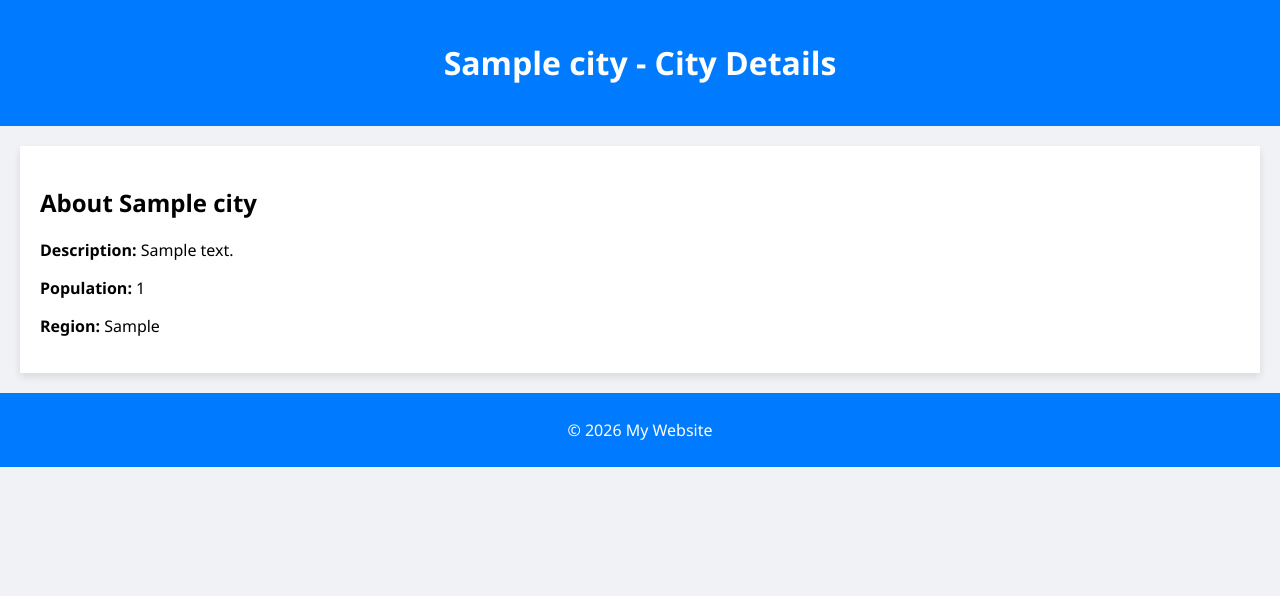
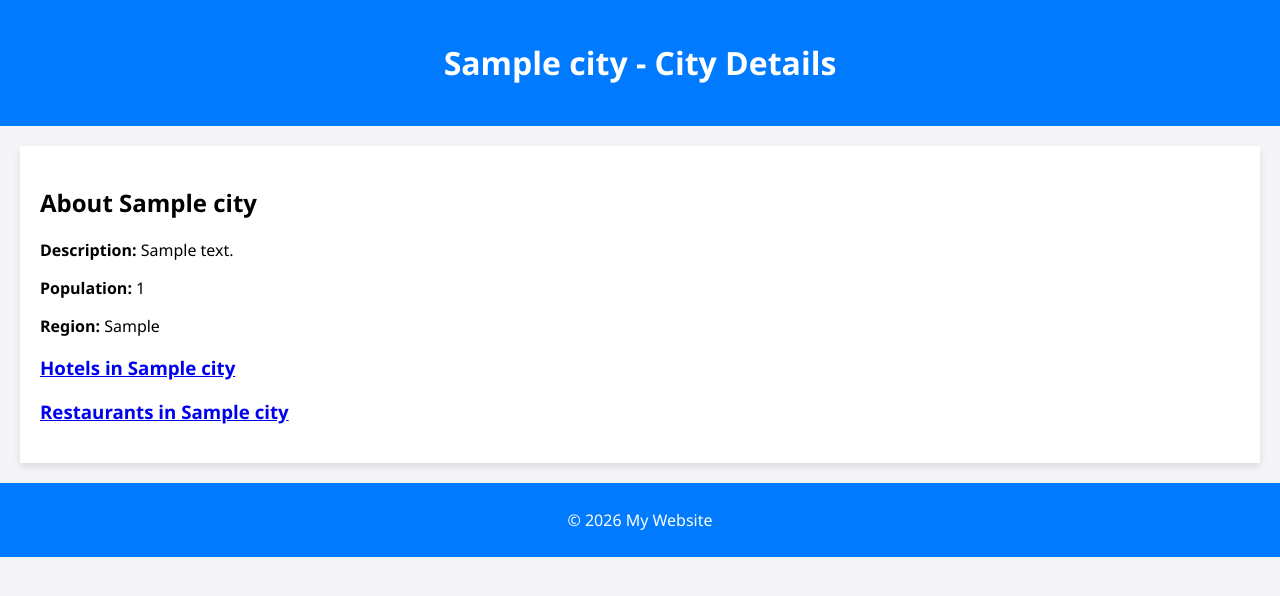
Before and after one commit to fatimajannet/trippy-bd, a Django app: page /cities/1/ in a window 1280 px wide. Shown: the top 596 px of the page. Run offline with Django 5.2, Linux system fonts and the light colour scheme; tables that the repository leaves empty hold one stand-in row (values such as "Sample post").

Commit message:
more or less updated

```diff
--- a/trippybd/cities/templates/cities/city_details.html
+++ b/trippybd/cities/templates/cities/city_details.html
@@ -7,7 +7,7 @@
     <style>
         body {
             font-family: 'Segoe UI', Tahoma, Geneva, Verdana, sans-serif;
-            background-color: #f0f2f5;
+            background-color: #f4f4f9;
             margin: 0;
             padding: 0;
         }
@@ -32,6 +32,31 @@
             background-color: #007bff;
             color: white;
         }
+
+        .hotel-list {
+            margin-top: 20px;
+        }
+
+        .hotel-item {
+            background-color: #f9f9f9;
+            padding: 20px;
+            margin: 10px 0;
+            border-radius: 8px;
+            box-shadow: 0 4px 8px rgba(0, 0, 0, 0.1);
+        }
+
+        .hotel-item h3 {
+            color: #333;
+        }
+
+        .hotel-item p {
+            color: #666;
+        }
+
+        .hotel-item .price {
+            font-weight: bold;
+            color: #4CAF50;
+        }
     </style>
 </head>
 <body>
@@ -45,6 +70,30 @@
         <p><strong>Description:</strong> {{ city.description }}</p>
         <p><strong>Population:</strong> {{ city.population }}</p>
         <p><strong>Region:</strong> {{ city.region }}</p>
+
+        <!-- Displaying related hotels -->
+        <div class="Details">
+            <h3><a href="{% url 'hotel_list' city.id %}">Hotels in {{ city.name }}</a></h3>
+            <h3><a href="{% url 'restaurant_list' city.id %}">Restaurants in {{ city.name }}</a></h3>
+
+
+            <!-- <h3>Hotels in {{ city.name }}</h3>
+            {% if hotels %}
+                <ul>
+                    {% for hotel in hotels %}
+                    <li class="hotel-item">
+                        <h3>{{ hotel.name }}</h3>
+                        <p>{{ hotel.description }}</p>
+                        <p>Price per night: <span class="price">${{ hotel.price_per_night }}</span></p>
+                        <p>Rating: {{ hotel.rating }} stars</p>
+                    </li>
+                    {% endfor %}
+                </ul>
+            {% else %}
+                <p>No hotels found for this city.</p>
+            {% endif %} -->
+
+        </div>
     </section>
 
     <footer>
--- a/trippybd/cities/views.py
+++ b/trippybd/cities/views.py
@@ -1,5 +1,7 @@
 from django.shortcuts import render, get_object_or_404
 from .models import City
+from hotels.models import Hotel
+
 
 # View for the city list page
 def city_list(request):
@@ -8,5 +10,10 @@ def city_list(request):
 
 # View for the city details page
 def city_details(request, city_id):
-    city = get_object_or_404(City, id=city_id)  # Fetch the city by id
-    return render(request, 'cities/city_details.html', {'city': city})
+    # Fetch the city using the city_id, or show a 404 page if it doesn't exist
+    city = get_object_or_404(City, id=city_id)
+
+    # Fetch all hotels related to this city
+    hotels = Hotel.objects.filter(city=city)
+
+    return render(request, 'cities/city_details.html', {'city': city, 'hotels': hotels})
```
